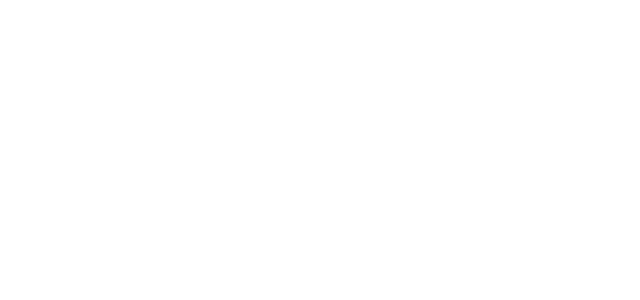
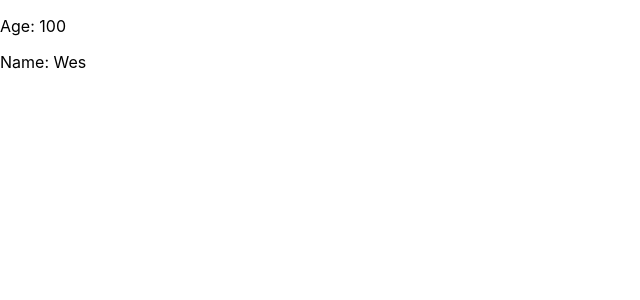
Before and after one commit to datemake/update, a React (Create React App) app: page / in a window 1280 px wide. Shown: the top 300 px of the page, without its empty margins (0-640 px from the left). Built offline with nearby package versions, Linux system fonts and the light colour scheme.

Commit message:
routes added

```diff
--- a/src/App.js
+++ b/src/App.js
@@ -1,16 +1,27 @@
-import React, {useContext} from 'react'
-import {MyContext} from "./components/MyProvider/MyProvider"
+import React, {useContext,useState} from 'react'
+import routes from "./routes"
+const MyContext = React.createContext();
+export default function App() {
+  // const context = useContext(MyContext)
+  const [name,setName] = useState("Wes")
+    const [age,setAge] = useState(100)
+  return (
+    <MyContext.Provider value={{
+          name: name,
+          age:age,
+          growAYearOlder: () => setAge( age + 1)
+        }}>
 
-export default function App() {
-  const context = useContext(MyContext)
-  return (
+
       <div className="person">
             <React.Fragment>
-            {console.log(context)}
-              {/* <p>Age: {context.age}</p>
-              <p>Name: {context.name}</p>
-              <button onClick={context.growAYearOlder}>🍰🍥🎂</button> */}
+              {routes}
+            {/* {console.log(context)} */}
+              <p>Age: {age}</p>
+              <p>Name: {name}</p>
+              {/* <button onClick={growAYearOlder}>🍰🍥🎂</button> */}
             </React.Fragment>
       </div>
+        </MyContext.Provider>
     )
 }
--- a/src/components/MyProvider/MyProvider.js
+++ b/src/components/MyProvider/MyProvider.js
@@ -11,33 +11,8 @@
           age:age,
           growAYearOlder: () => setAge( age + 1)
         }}>
-          {props.children}
+
+
         </MyContext.Provider>
       )
   }
-
-// import React, { Component,useState,useReducer } from 'react';
-// export const MyContext = React.createContext();
-
-// export default function MyProvider(props) {
-//     const [username,setUsername] = useState("Yusef")
-//     const [password,setPassword] = useState("")
-//     const [email,setEmail] = useState("")
-//     const [profile,setProfile] = useState("")
-
-
-
-//     // state = {
-//     //   name: 'Wes',
-//     //   age: 100,
-//     //   cool: true
-//     // }
-//       return (
-//         <MyContext.Provider value={{
-//           username: username,
-//           profile:profile,
-//         }}>
-//           {props.children}
-//         </MyContext.Provider>
-//       )
-//   }
```
